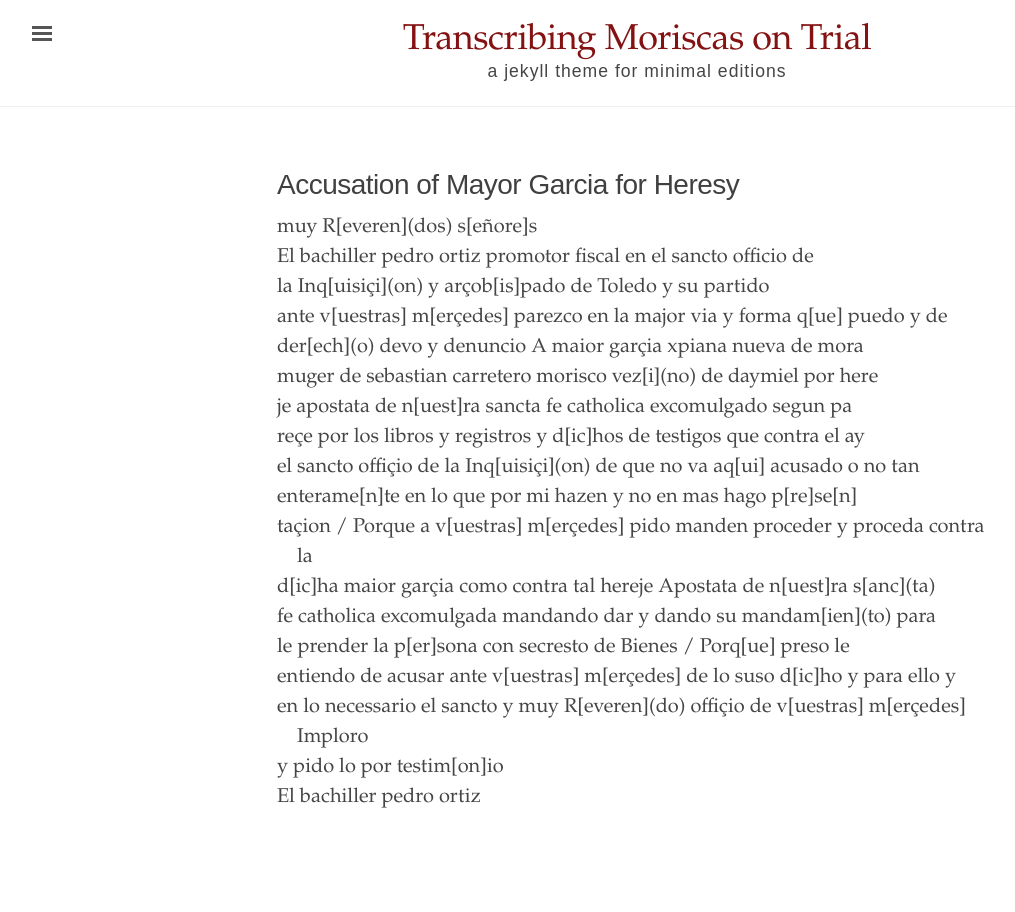
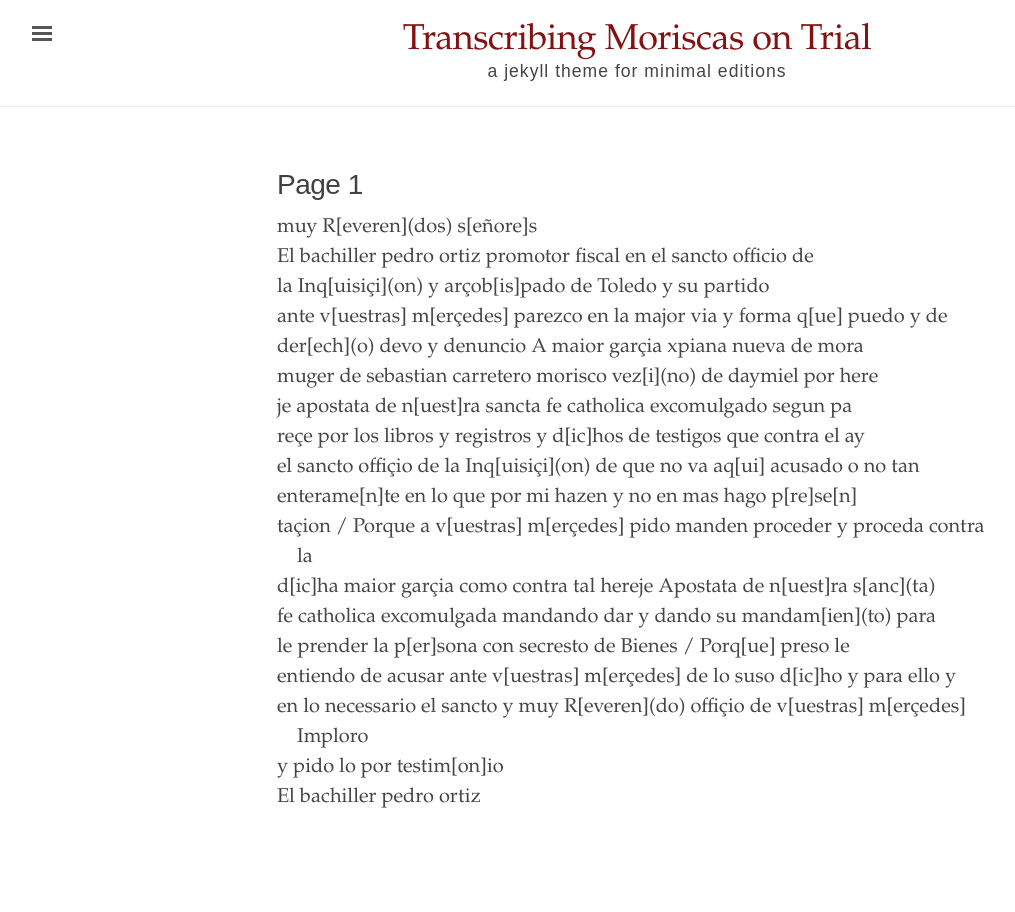
Before and after one commit to nikoisai/moriscas_blog, a Jekyll site: the page built from _mayor_garcia/page_1.md, in a window 1280 px wide. Shown: the whole page, without its empty margins (3-1018 px from the left). Built offline with Jekyll 4.4.1, drawn with Linux system fonts in a browser that asks for light colours.

```diff
--- a/_config.yml
+++ b/_config.yml
@@ -29,7 +29,6 @@ collections:
     output: true
 
 # Collections for Mayor Garcia pages  **Added by Niko
-collections:
   mayor_garcia:
     output: true
 
--- a/_mayor_garcia/page_1.md
+++ b/_mayor_garcia/page_1.md
@@ -1,6 +1,6 @@
 ---
 layout: poem
-title: Accusation of Mayor Garcia for Heresy
+title: Page 1
 ---
 
 - muy R\[everen\](dos) s[eñore]s
```
